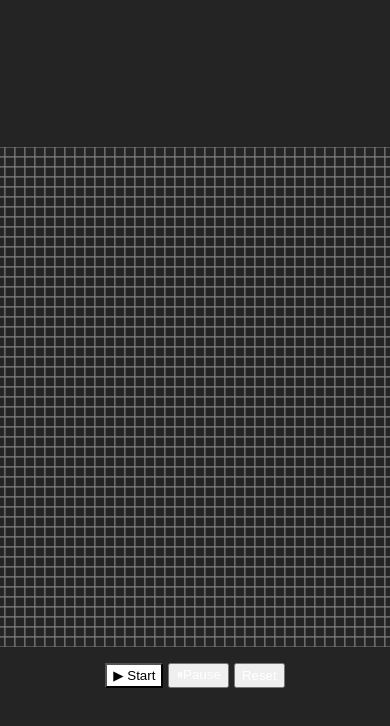
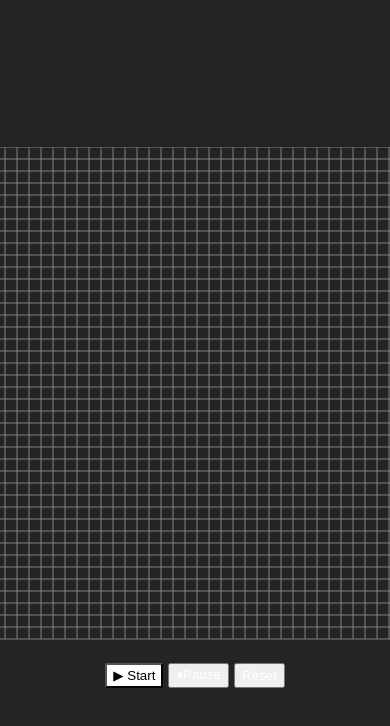
Before and after one commit to sebasrival/game-of-life-js, a website built with Vite: page index.html in a window 390 px wide. Both pictures are taken after a click on the button "▶ Start". Shown: the top 726 px of the page. Built offline with nearby package versions, Linux system fonts and the light colour scheme.

Commit message:
refactor: volviendo a rehacer

```diff
--- a/src/config.js
+++ b/src/config.js
@@ -1,10 +1,23 @@
-const SIZE = 500;
-const CELL_SIZE = 10;
-const ROWS = SIZE / CELL_SIZE;
-const COLS = SIZE / CELL_SIZE;
+const WSIZE = 500;
+const HSIZE = 500;
+
+const CELL_SIZE = 12;
+const ROWS = HSIZE / CELL_SIZE;
+const COLS = WSIZE / CELL_SIZE;
 
 const BG_COLOR = "#242424";
 const COLOR_LIVE = "#ffffff";
+const BORDER_COLOR = "grey";
 const DEAD_COLOR = BG_COLOR;
 
-export { SIZE, CELL_SIZE, ROWS, COLS, BG_COLOR, COLOR_LIVE, DEAD_COLOR };
+export {
+  WSIZE,
+  HSIZE,
+  CELL_SIZE,
+  ROWS,
+  COLS,
+  BG_COLOR,
+  COLOR_LIVE,
+  DEAD_COLOR,
+  BORDER_COLOR,
+};
--- a/src/lib.js
+++ b/src/lib.js
@@ -1,124 +1,44 @@
-import { SIZE, CELL_SIZE, COLS, ROWS, BG_COLOR } from "./config";
+import { CELL_SIZE, COLS, ROWS, BG_COLOR, WSIZE, HSIZE } from "./config";
 import { CellBuilder } from "./models";
 
 function drawBackground(ctx, color = BG_COLOR) {
   ctx.fillStyle = color;
-  ctx.fillRect(0, 0, SIZE, SIZE);
+  ctx.fillRect(0, 0, WSIZE, HSIZE);
 }
 
-function initCells(ctx) {
-  const cellsArray = [];
-
-  for (let x = 0; x < SIZE; x += CELL_SIZE) {
-    for (let y = 0; y < SIZE; y += CELL_SIZE) {
-      cellsArray.push(
-        new CellBuilder().setX(x).setY(y).setIsLive(false).build().draw(ctx),
-      );
-    }
-  }
-  return cellsArray;
+function initBoard() {
+  const board = Array.from({ length: ROWS }, (_, y) =>
+    Array.from(
+      {
+        length: COLS,
+      },
+      (_, x) => {
+        return new CellBuilder()
+          .setX(x * CELL_SIZE)
+          .setY(y * CELL_SIZE)
+          .setIsLive(false)
+          .build();
+      },
+    ),
+  );
+  return board;
 }
 
 function drawCells(ctx, array = []) {
-  array.forEach((cell) => {
-    cell.draw(ctx);
+  array.forEach((cells) => {
+    cells.forEach((cell) => cell.draw(ctx));
   });
 }
 
 const toggleClickCell = (ctx, event, game, cells) => {
-  if (game.start) return;
+  if (game.state === "start") return;
   const rect = canvas.getBoundingClientRect();
-  const x = Math.floor((event.clientX - rect.left) / CELL_SIZE);
-  const y = Math.floor((event.clientY - rect.top) / CELL_SIZE);
+  const x = Math.floor((event.clientY - rect.top) / CELL_SIZE);
+  const y = Math.floor((event.clientX - rect.left) / CELL_SIZE);
   if (x >= 0 && x < COLS && y >= 0 && y < ROWS) {
-    const index = x * COLS + y;
-    cells[index].toggleLive().draw(ctx);
+    cells[x][y].toggleLive().draw(ctx);
     console.log(x, y);
-    console.log(index);
   }
 };
 
-// function loopGeneration() {
-//   if (!game.start) {
-//     window.requestAnimationFrame(loopGeneration);
-//     return;
-//   }
-//   console.log("loop");
-//   const cellsAux = initCells();
-//   for (let x = 0; x < cols; x++) {
-//     for (let y = 0; y < rows; y++) {
-//       let countLiving = 0;
-//       if (x > 0 && x < cols - 1 && y > 0 && y < rows - 1) {
-//         const index = x * cols + y;
-//         if (cells[index - 1].isLive) countLiving++;
-//         if (cells[index - 2].isLive) countLiving++;
-//         if (cells[index - 3].isLive) countLiving++;
-//         if (cells[index - 4].isLive) countLiving++;
-//         if (cells[index + 1].isLive) countLiving++;
-//         if (cells[index + 2].isLive) countLiving++;
-//         if (cells[index + 3].isLive) countLiving++;
-//         if (cells[index + 4].isLive) countLiving++;
-//         if (countLiving > 2) cellsAux[index].setIsLive(true);
-//         else cellsAux[index].setIsLive(false);
-//       }
-//     }
-//   }
-//   drawBackground();
-//   cells = cellsAux;
-//   drawCells(cells);
-//   setTimeout(() => window.requestAnimationFrame(loopGeneration), 20);
-// }
-
-function loopGeneration(ctx, cells, game) {
-  if (!game.start) {
-    window.requestAnimationFrame(() => loopGeneration(ctx, cells, game));
-    return;
-  }
-  const cellsAux = [];
-  for (let x = 0; x < COLS; x++) {
-    for (let y = 0; y < ROWS; y++) {
-      const index = x * COLS + y;
-      let countLiving = 0;
-      // Contar vecinos vivos
-      for (let dx = -1; dx <= 1; dx++) {
-        for (let dy = -1; dy <= 1; dy++) {
-          if (dx === 0 && dy === 0) continue;
-          const nx = x + dx;
-          const ny = y + dy;
-          if (nx >= 0 && nx < COLS && ny >= 0 && ny < ROWS) {
-            const nIndex = nx * COLS + ny;
-            if (cells[nIndex].isLive) countLiving++;
-          }
-        }
-      }
-      // Reglas de Conway
-      const isLive = cells[index].isLive;
-      let nextLive = isLive;
-      if (isLive && (countLiving < 2 || countLiving > 3)) nextLive = false;
-      if (!isLive && countLiving === 3) nextLive = true;
-      cellsAux.push(
-        new CellBuilder()
-          .setX(x * CELL_SIZE)
-          .setY(y * CELL_SIZE)
-          .setIsLive(nextLive)
-          .build(),
-      );
-    }
-  }
-  drawBackground(ctx);
-  cells.length = 0;
-  cells.push(...cellsAux);
-  drawCells(ctx, cells);
-  setTimeout(
-    () => window.requestAnimationFrame(() => loopGeneration(ctx, cells, game)),
-    20,
-  );
-}
-
-export {
-  initCells,
-  drawBackground,
-  drawCells,
-  toggleClickCell,
-  loopGeneration,
-};
+export { initBoard, drawBackground, drawCells, toggleClickCell };
--- a/src/main.js
+++ b/src/main.js
@@ -1,36 +1,53 @@
-import { SIZE } from "./config";
+import { WSIZE, HSIZE } from "./config";
 import { GameState } from "./models";
-import { initCells, toggleClickCell, loopGeneration } from "./lib";
+import { initBoard, toggleClickCell, drawCells } from "./lib";
+
+const canvas = document.getElementById("canvas");
+const ctx = canvas.getContext("2d");
+const startBtn = document.getElementById("startBtn");
+const pauseBtn = document.getElementById("pauseBtn");
+const resetBtn = document.getElementById("resetBtn");
 
 function main() {
-  const canvas = document.getElementById("canvas");
-  const ctx = canvas.getContext("2d");
-  const startBtn = document.getElementById("startBtn");
-  const pauseBtn = document.getElementById("pauseBtn");
-  const reset = document.getElementById("resetBtn");
+  var scale = 4;
 
-  canvas.width = SIZE;
-  canvas.height = SIZE;
+  console.log(scale);
+
+  canvas.width = WSIZE * scale;
+  canvas.height = HSIZE * scale;
+
+  canvas.style.width = `${WSIZE}px`;
+  canvas.style.height = `${HSIZE}px`;
+
+  ctx.scale(scale, scale);
 
   const game = new GameState();
 
-  let cells = initCells(ctx);
+  const cellsBoard = initBoard();
 
-  canvas.addEventListener("click", (e) => toggleClickCell(ctx, e, game, cells));
+  drawCells(ctx, cellsBoard);
+
+  canvas.addEventListener("click", (e) =>
+    toggleClickCell(ctx, e, game, cellsBoard),
+  );
 
   startBtn.addEventListener("click", () => {
-    game.setStart(true);
+    game.setState("start");
     startBtn.classList.add("active");
     pauseBtn.classList.remove("active");
   });
 
   pauseBtn.addEventListener("click", () => {
-    game.setStart(false);
+    game.setState("pause");
     pauseBtn.classList.add("active");
     startBtn.classList.remove("active");
   });
 
-  loopGeneration(ctx, cells, game);
+  resetBtn.addEventListener("click", () => {
+    game.setState("reset");
+    startBtn.classList.remove("active");
+    pauseBtn.classList.remove("active");
+  });
 }
 
 main();
--- a/src/models.js
+++ b/src/models.js
@@ -1,4 +1,4 @@
-import { COLOR_LIVE, DEAD_COLOR, CELL_SIZE } from "./config";
+import { COLOR_LIVE, DEAD_COLOR, CELL_SIZE, BORDER_COLOR } from "./config";
 
 // models
 class Cell {
@@ -12,7 +12,7 @@ class Cell {
   draw(ctx) {
     ctx.fillStyle = this.isLive ? COLOR_LIVE : DEAD_COLOR;
     ctx.fillRect(this.x, this.y, this.size, this.size);
-    ctx.strokeStyle = this.isLive ? null : "grey";
+    ctx.strokeStyle = this.isLive ? null : BORDER_COLOR;
     ctx.strokeRect(this.x, this.y, this.size, this.size);
     return this;
   }
@@ -57,11 +57,12 @@ class CellBuilder {
 
 class GameState {
   constructor() {
-    this.start = false;
+    this.state = "idle"; // idle | start | pause | reset
     this.generation = 0;
+    this.population = 0;
   }
-  setStart(value) {
-    this.start = value;
+  setState(value) {
+    this.state = value;
   }
   setGeneration(value) {
     this.generation = value;
--- a/src/style.css
+++ b/src/style.css
@@ -22,6 +22,7 @@ a {
   color: #646cff;
   text-decoration: inherit;
 }
+
 a:hover {
   color: #535bf2;
 }
```
